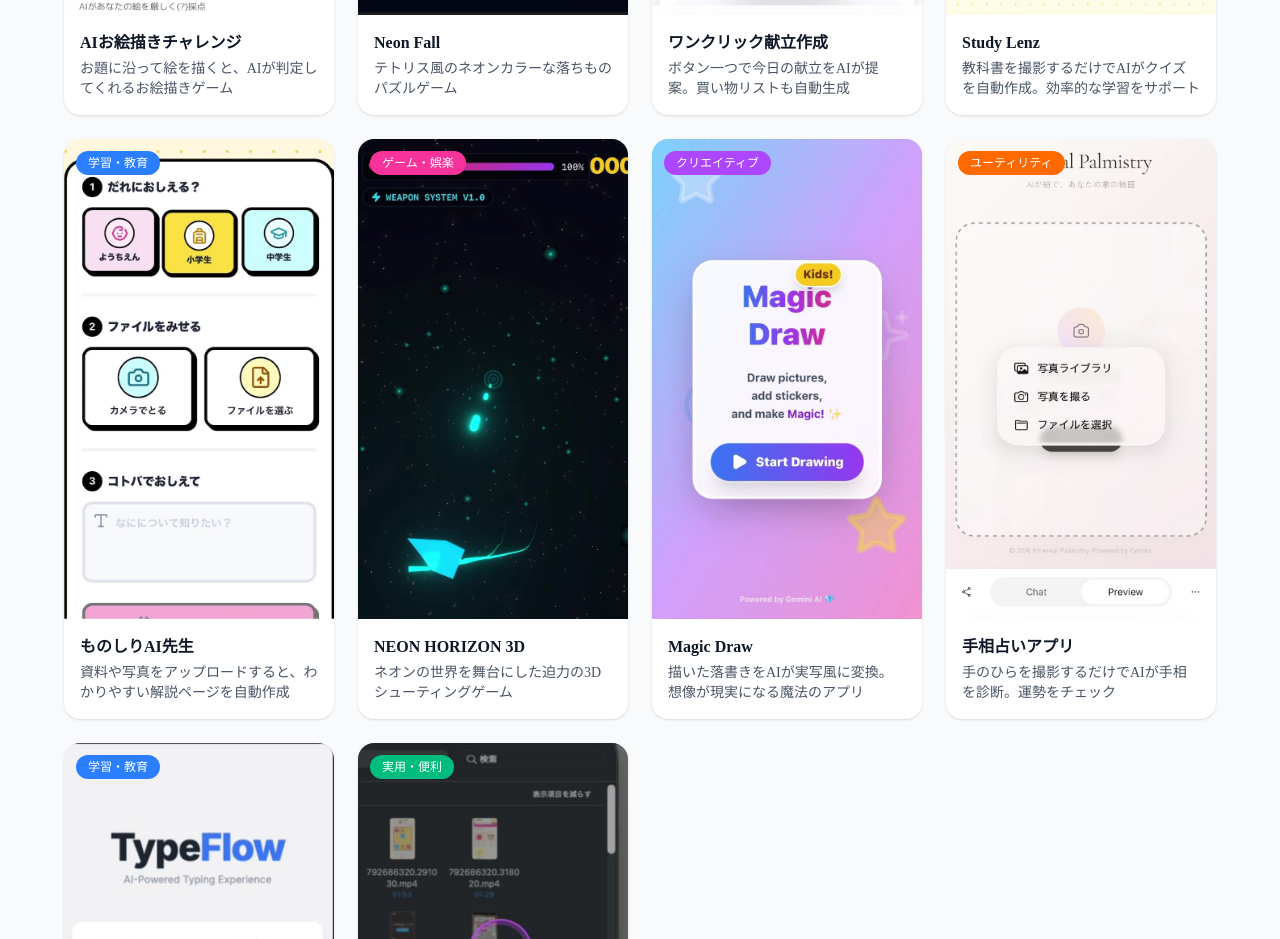
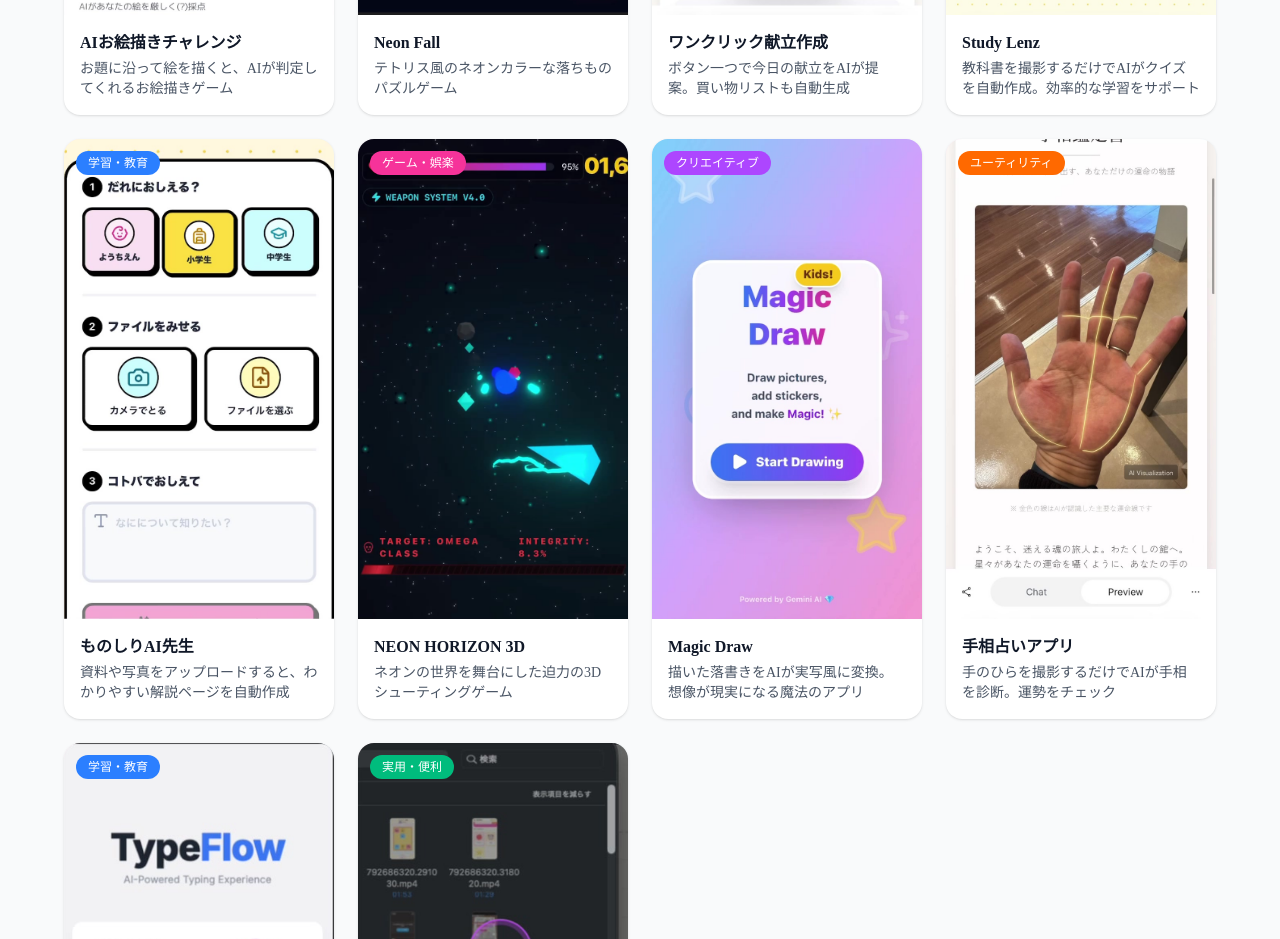
Before and after one commit to shunsuke-tnk/honya-ai-portfolio, a Next.js app: page / in a window 1280 px wide. Shown: the part 2536-3475 px from the top of the page. Built offline with nearby package versions, Linux system fonts and the light colour scheme.

Commit message:
手相占いのスクショ変更

```diff
--- a/src/data/works.ts
+++ b/src/data/works.ts
@@ -120,7 +120,7 @@
     title: '手相占いアプリ',
     description: '手のひらを撮影するだけでAIが手相を診断。運勢をチェック',
     videoUrl: '/videos/792686320.515657.mp4',
-    thumbnailUrl: '/thumbnails/792686320.515657.jpg',
+    thumbnailUrl: '/thumbnails/tesou-screenshot.jpg',
     tags: ['占い', '手相', 'AI診断'],
     category: 'utility',
     order: 12,
```
Also changed, not shown: public/thumbnails/neon-horizon-screenshot.jpg, public/thumbnails/tesou-screenshot.jpg (added).
